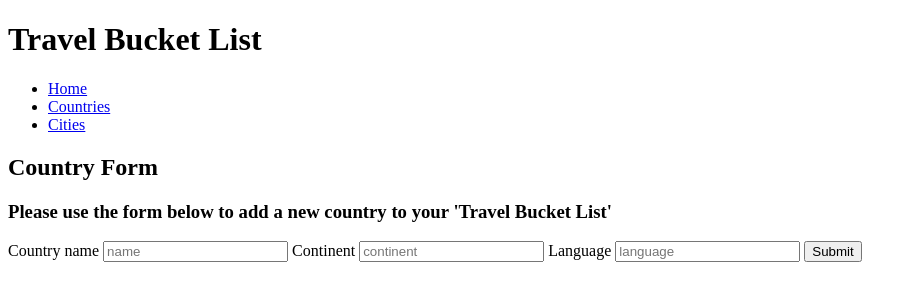
After one commit to judes77/bucket_list_python_project, a Flask app: page /countries/new in a window 1280 px wide. The commit adds this page. Shown: the top 301 px of the page, without its empty margins (0-917 px from the left). Run offline with Flask 2, Linux system fonts and the light colour scheme; data that the repository does not hold is empty; some libraries are stand-ins or nearby versions.

Commit message:
continues with routes, changes routes and updates templates

```diff
--- a/controllers/countries_controller.py
+++ b/controllers/countries_controller.py
@@ -1,3 +1,7 @@
+from typing import ValuesView
+from db.run_sql import run_sql
+from itertools import count
+import re
 from flask import Blueprint, Flask, redirect, render_template, request
 
 from models.country import Country
@@ -11,3 +15,51 @@ countries_blueprint = Blueprint("countries", __name__)
 def countries():
     countries = country_repository.select_all()
     return render_template('countries/index.html', all_countries = countries)
+
+# NEW
+@countries_blueprint.route('/countries/new')
+def new_country():
+    new_country = country_repository.select_all()
+    return render_template('/countries/new.html', country = new_country)
+
+# CREATE
+@countries_blueprint.route('/countries', methods=['POST'])
+def create_country():
+    name = request.form['name']
+    continent = request.form['continent']
+    language = request.form['language']
+    country = Country(name, continent, language)
+    country_repository.save(country)
+    return redirect('/countries')
+
+# SHOW
+
+
+# EDIT
+@countries_blueprint.route('/countries/<id>/edit')
+def edit_country(id):
+    country = country_repository.select(id)
+    return render_template('countries/edit.html', country = country)
+
+# UPDATE
+@countries_blueprint.route('/countries/<id>', methods=['POST'])
+def update_country(id):
+    name = request.form['name']
+    continent = request.form['continent']
+    language = request.form['language']
+    country = Country(name, continent, language, id)
+    country_repository.update(country)
+    return redirect('/countries')
+
+# DELETE
+
+def delete_all(id):
+    sql = "DELETE  FROM countries WHERE id = %s"
+    values = [id]
+    run_sql(sql, values)
+
+# DELETE ONE
+@countries_blueprint.route('/countries/<id>/delete', methods=['POST'])
+def delete(id):
+    country_repository.delete(id)
+    return redirect('/countries')
--- a/repositories/country_repository.py
+++ b/repositories/country_repository.py
@@ -18,7 +18,7 @@ def select_all():
     results = run_sql(sql)
 
     for row in results:
-        country = Country(row['name'], row['continent'], row['language'])
+        country = Country(row['name'], row['continent'], row['language'], row['id'])
         countries.append(country)
     return countries
 
--- /dev/null
+++ b/templates/countries/edit.html
@@ -0,0 +1,5 @@
+{% extends 'base.html' %}
+{% block content %}
+
+
+{% endblock content %}
--- /dev/null
+++ b/templates/countries/new.html
@@ -0,0 +1,19 @@
+{% extends 'base.html' %}
+
+{% block content %}
+ <h2>Country Form</h2>
+<h3>Please use the form below to add a new country to your 'Travel Bucket List'</h3>
+<form action="/countries" method="post" id="form1">
+<label for="country name">Country name</label>
+<input type="text" name="name" placeholder="name">
+
+<label for="continent">Continent</label>
+<input type="text" name="continent" placeholder="continent">
+
+<Rlabel for="language">Language</label>
+<input type="text" name="language" placeholder="language">
+
+
+<button type="submit" form="form1" value="Submit">Submit</button>
+</form>
+{% endblock content %}
```
Also changed, not shown: templates/countries/index.html (+11 -7 lines), templates/countries/show.html (added).
